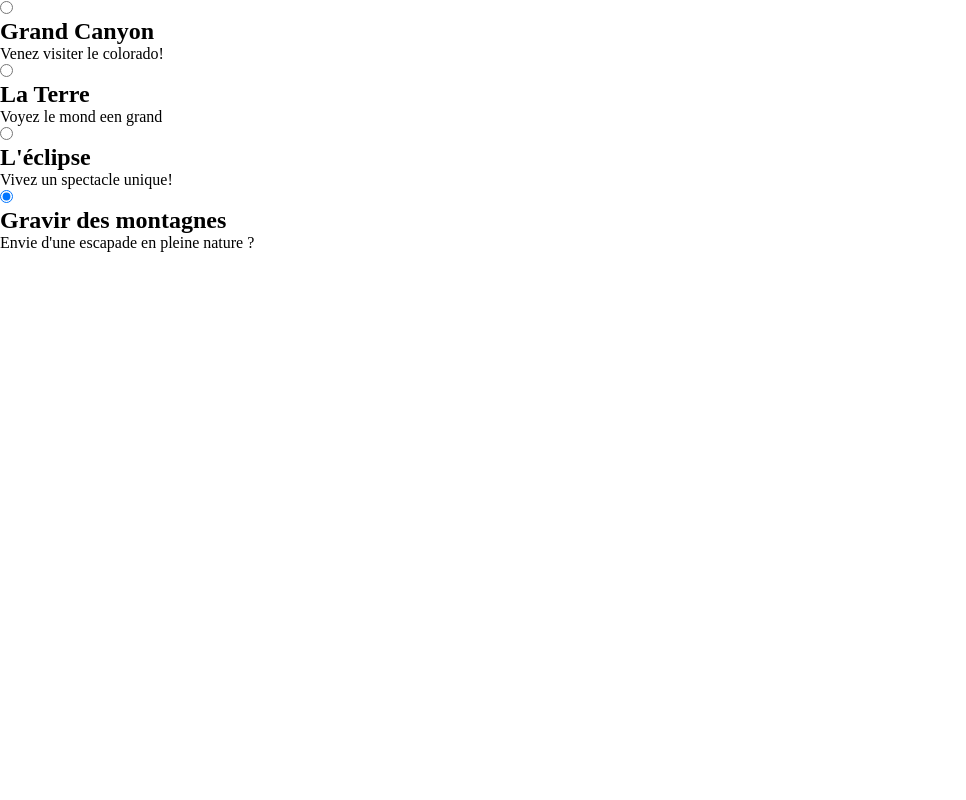
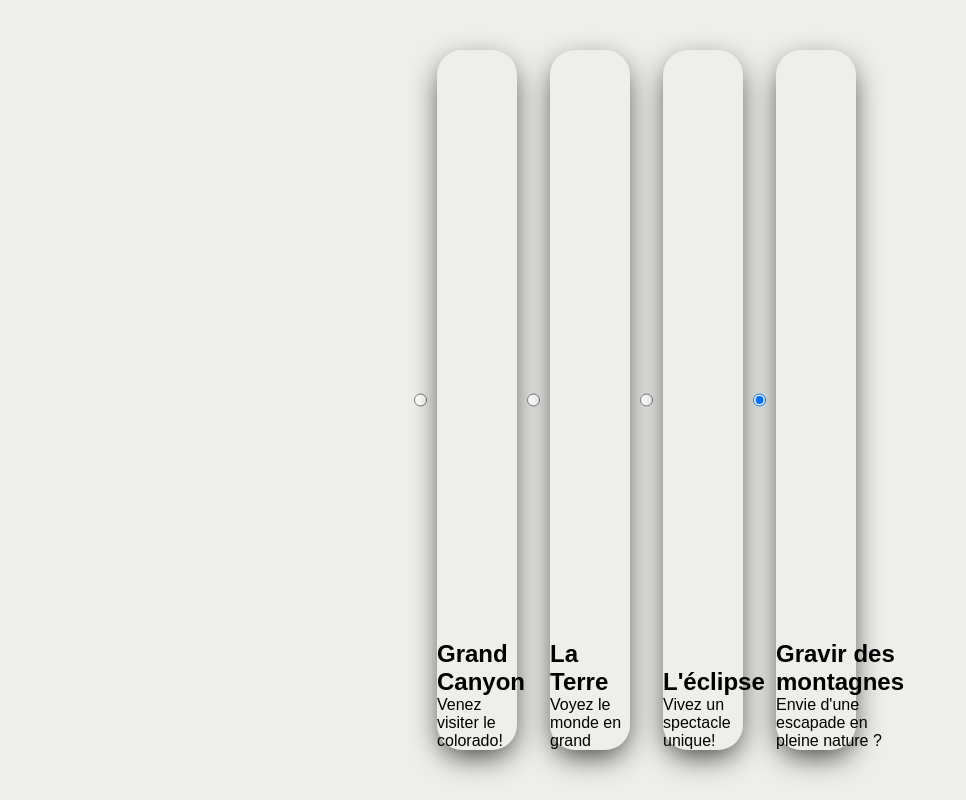
Before and after one commit to Wesleydu29/projets-css, a plain HTML site: page show-card/index.html in a window 1280 px wide. Shown: the whole page, without its empty margins (0-966 px from the left). Drawn offline with Linux system fonts and the light colour scheme; files that its build step writes are made by us from their sources.

Commit message:
début du css

```diff
--- a/show-card/index.css
+++ b/show-card/index.css
@@ -0,0 +1,31 @@
+* {
+    margin: 0;
+    padding: 0;
+    box-sizing: border-box;
+}
+body {
+    font-family: poppins, sans-serif;
+    background: #eeeeea;
+}
+.wrapper {
+    width: 100%;
+    height: 100vh;
+    display: flex;
+    justify-content: center;
+    align-items: center;
+}
+.container {
+    height: 700px;
+    display: flex;
+    flex-wrap: nowrap;
+    justify-content: flex-start;
+}
+.card {
+    width: 80px;
+    display: flex;
+    align-items: flex-end;
+    border-radius: 25px;
+    margin: 0 10px;
+    box-shadow: 0px 10px 30px -5px rgba(0, 0, 0, 0.8);
+
+}
--- a/show-card/index.html
+++ b/show-card/index.html
@@ -3,7 +3,7 @@
 <head>
     <meta charset="UTF-8">
     <meta name="viewport" content="width=device-width, initial-scale=1.0">
-    <link rel="stylesheet" href="style.css">
+    <link rel="stylesheet" href="index.css">
     <title>Show cards</title>
 </head>
 <body>
@@ -26,7 +26,7 @@
                     <div class="number">
                         <div class="description">
                             <h2> La Terre</h2>
-                            <p>Voyez le mond een grand</p>
+                            <p>Voyez le monde en grand</p>
                         </div>
                     </div>
                 </div>
```
